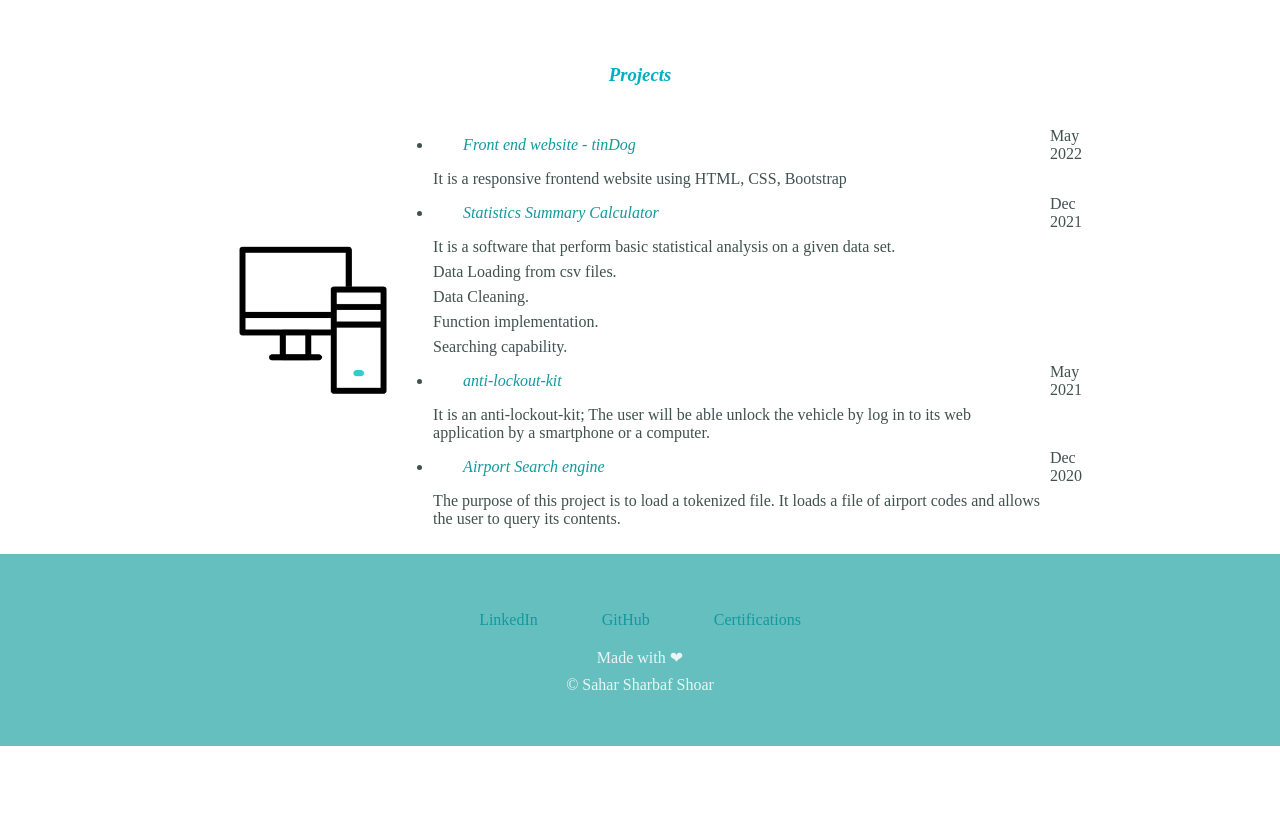
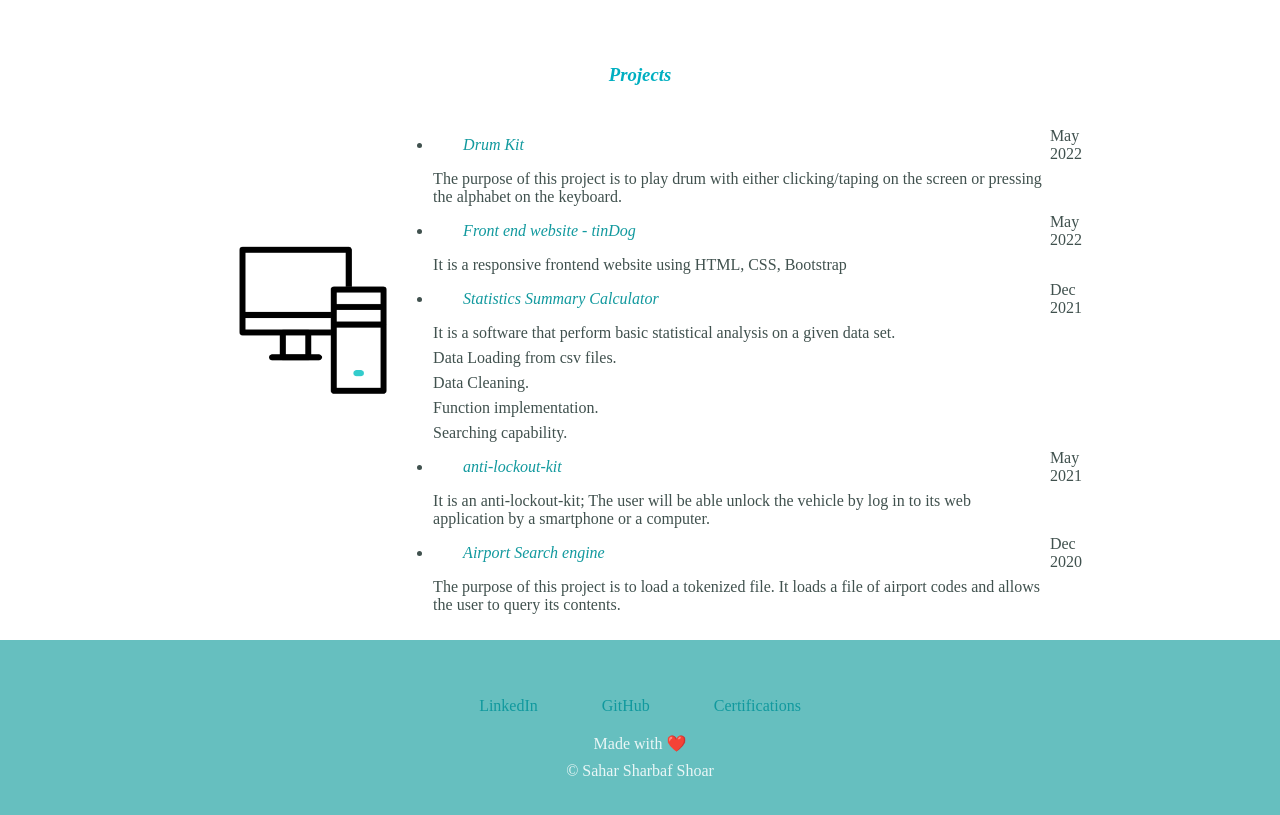
Before and after one commit to saharshoar/CV, a plain HTML site: page index.html in a window 1280 px wide. Shown: the part 1480-2295 px from the top of the page. Before the commit the page ends 2226 px from the top, so only its background shows below. Drawn offline with Linux system fonts and the light colour scheme.

Commit message:
edit bottom container

```diff
--- a/index.html
+++ b/index.html
@@ -186,6 +186,17 @@
           <tbody>
             <tr>
               <td>
+                <li><a href="https://saharshoar.github.io/DrumKit/"><em>Drum Kit</em></a></li>
+              </td>
+              <td>May 2022</td>
+            </tr>
+            <tr>
+              <td>The purpose of this project is to play drum with either
+                clicking/taping on the screen or pressing the alphabet on the keyboard.</td>
+            </tr>
+
+            <tr>
+              <td>
                 <li>
                   <a href="https://saharshoar.github.io/tindog/"><em>Front end website - tinDog</em></a>
                 </li>
@@ -255,7 +266,7 @@
     <a class="footer-link" href="https://www.linkedin.com/">LinkedIn</a>
     <a class="footer-link" href="https://github.com/saharshoar">GitHub</a>
     <a class="footer-link" href="Certification.html">Certifications</a>
-    <p class="copyright">Made with ❤</p>
+    <p class="copyright">Made with ❤️</p>
     <p class="copyright">© Sahar Sharbaf Shoar</p>
 
   </div>
```
